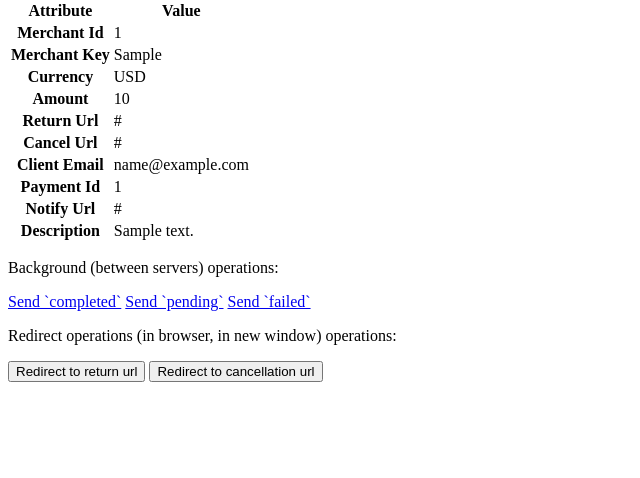
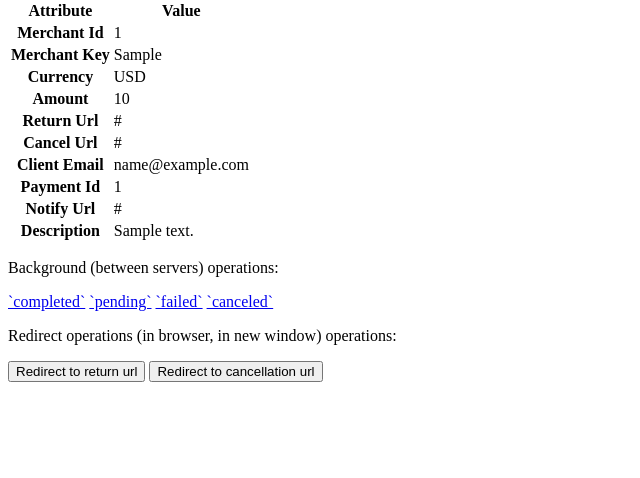
Before and after one commit to bpacholek/fakepay, a Symfony app: template templates/found.html.twig in a window 1280 px wide. Shown: the part 192-670 px from the top of the page, without its empty margins (0-640 px from the left). Run offline with Twig, Linux system fonts and the light colour scheme; the template is opened without the code that fills it: most values are stand-ins (such as "Sample title", 1, 10 or a date in 2020); some libraries are stand-ins or nearby versions.

Commit message:
canceled

```diff
--- a/templates/found.html.twig
+++ b/templates/found.html.twig
@@ -47,7 +47,7 @@
                 </tr>
                 <tr>
                 <th scope="row">Payment Id</th>
-                <td>{{ payment.merchantId }}</td>
+                <td>{{ payment.paymentId }}</td>
                 </tr>
                 <tr>
                 <th scope="row">Notify Url</th>
@@ -64,9 +64,10 @@
     <div class="row text-center">
         <div class="col-sm">
             <p>Background (between servers) operations:</p>
-            <a href="{{ path("send_notification", {id: payment.id, type: "completed"}) }}" type="button" class="btn btn-success">Send `completed`</a>
-            <a href="{{ path("send_notification", {id: payment.id, type: "pending"}) }}" type="button" class="btn btn-warning">Send `pending`</a>
-            <a href="{{ path("send_notification", {id: payment.id, type: "failed"}) }}" type="button" class="btn btn-danger">Send `failed`</a>
+            <a href="{{ path("send_notification", {id: payment.id, type: "completed"}) }}" type="button" class="btn btn-success">`completed`</a>
+            <a href="{{ path("send_notification", {id: payment.id, type: "pending"}) }}" type="button" class="btn btn-warning">`pending`</a>
+            <a href="{{ path("send_notification", {id: payment.id, type: "failed"}) }}" type="button" class="btn btn-danger">`failed`</a>
+            <a href="{{ path("send_notification", {id: payment.id, type: "canceled"}) }}" type="button" class="btn btn-dark">`canceled`</a>
         </div>
         <div class="col-sm">
             <p>Redirect operations (in browser, in new window) operations:</p>
```
